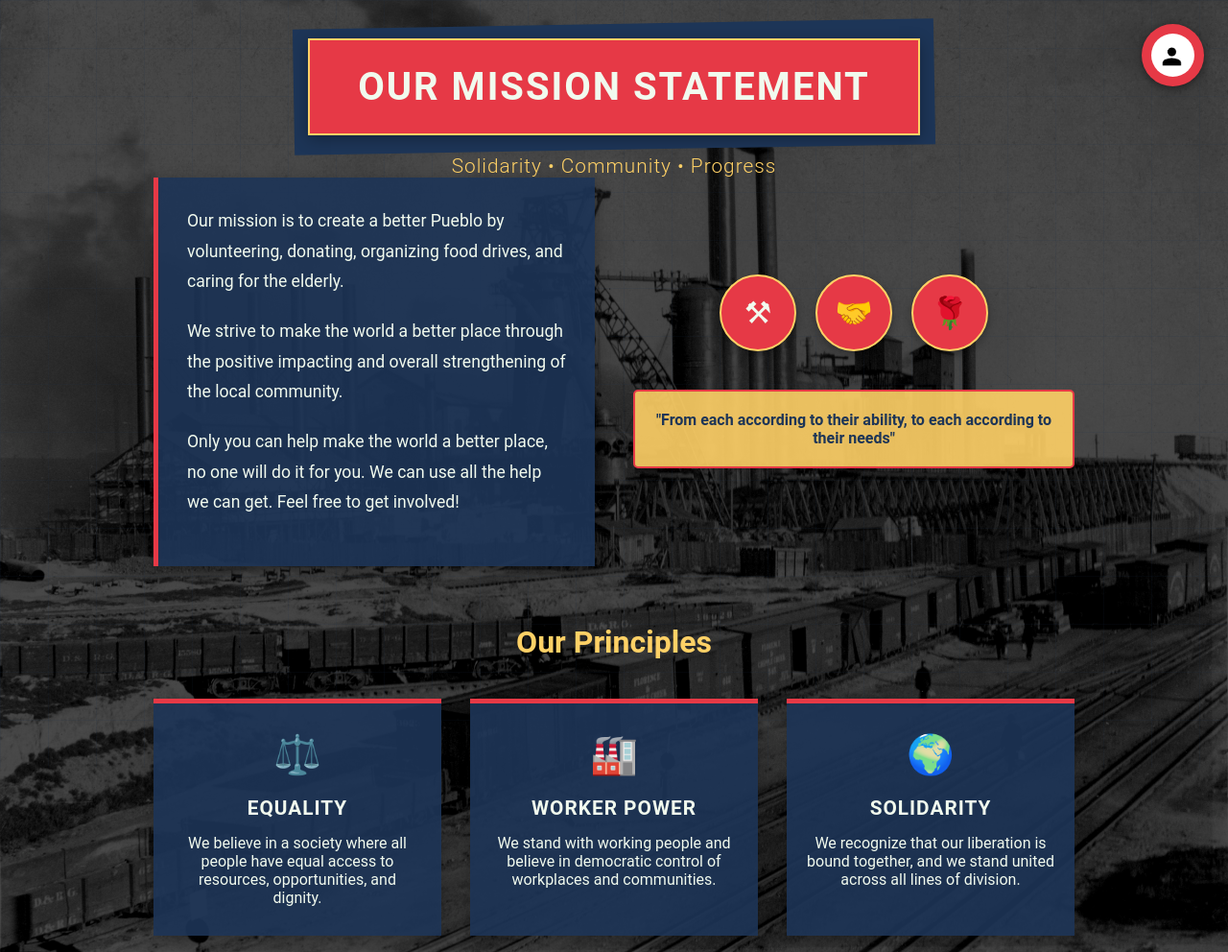
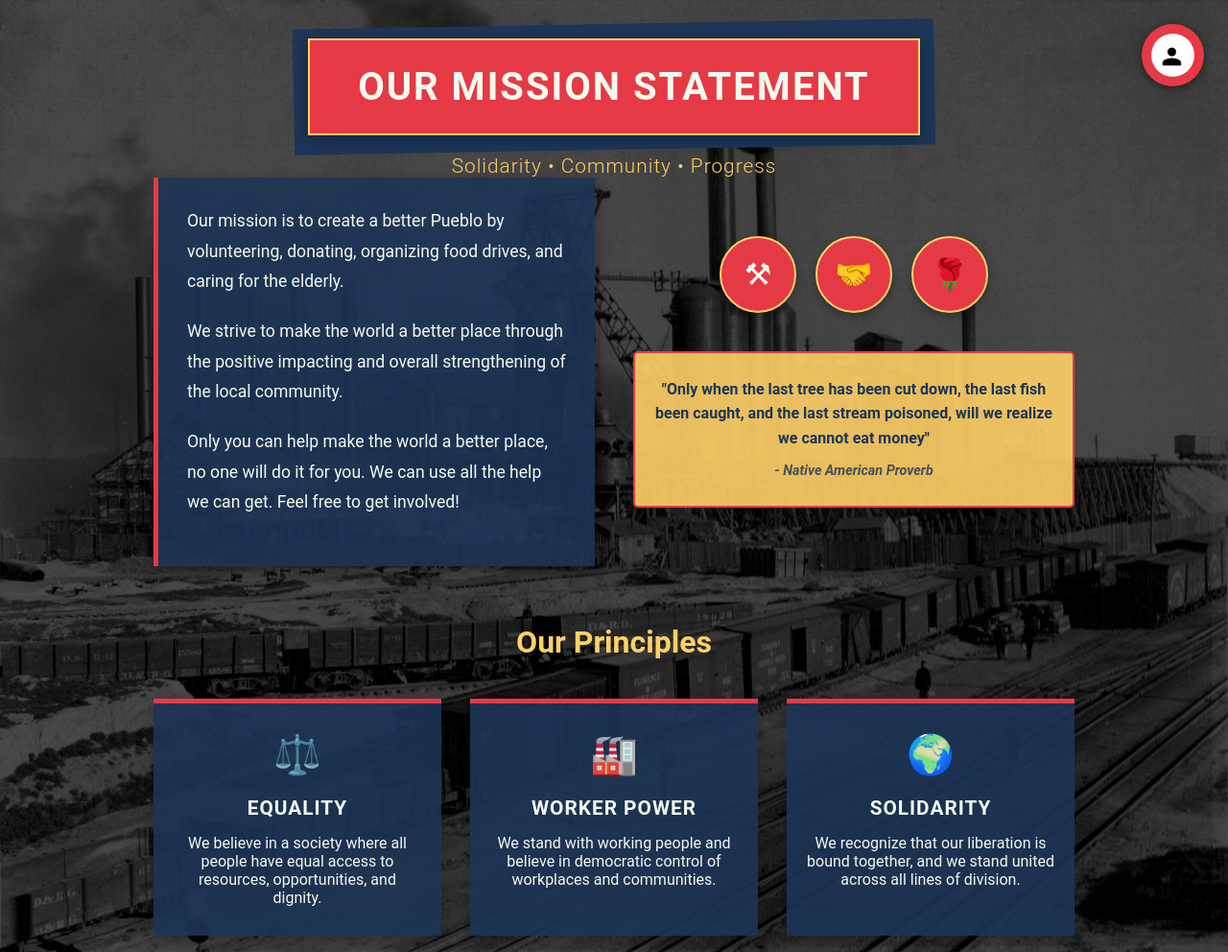
Before and after one commit to PuebloCommunists/PuebloColorado, a plain HTML site: page mission.html in a window 1280 px wide. Shown: the top 992 px of the page at 96% size. Drawn offline with Linux system fonts and the light colour scheme.

Commit message:
Add files via upload

```diff
--- a/mission.html
+++ b/mission.html
@@ -26,7 +26,8 @@ body { font-family: 'Roboto', Arial; min-height: 100vh; display: flex; flex-dire
 .mission-visual { display: flex; flex-direction: column; align-items: center; justify-content: center; gap: 20px; }
 .symbol { width: 80px; height: 80px; background: var(--red); display: flex; align-items: center; justify-content: center; border-radius: 50%; font-size: 2rem;
           box-shadow: 0 4px 10px rgba(0,0,0,0.3); border: 2px solid var(--yellow); }
-.callout-box { background: rgba(255,209,102,0.9); color: var(--dark-blue); padding: 20px; border-radius: 5px; text-align: center; font-weight: 700; border: 2px solid var(--red); }
+.callout-box { background: rgba(255,209,102,0.9); color: var(--dark-blue); padding: 25px 20px; border-radius: 5px; text-align: center; font-weight: 600; border: 2px solid var(--red); line-height: 1.6; }
+.quote-citation { font-size: 0.9rem; font-style: italic; margin-top: 10px; color: var(--dark-blue); opacity: 0.8; }
 .values-grid { display: grid; grid-template-columns: repeat(3, 1fr); gap: 30px; margin-bottom: 60px; }
 .value-card { background: rgba(29,53,87,0.9); padding: 30px 20px; text-align: center; border-top: 5px solid var(--red); box-shadow: 0 5px 15px rgba(0,0,0,0.2); }
 .value-icon { font-size: 2.5rem; margin-bottom: 20px; color: var(--yellow); }
@@ -131,7 +132,10 @@ body { font-family: 'Roboto', Arial; min-height: 100vh; display: flex; flex-dire
     </div>
     <div class="mission-visual">
       <div class="symbol-container" style="display:flex;gap:20px;margin-bottom:20px;"><div class="symbol">⚒</div><div class="symbol">🤝</div><div class="symbol">🌹</div></div>
-      <div class="callout-box">"From each according to their ability, to each according to their needs"</div>
+      <div class="callout-box">
+        "Only when the last tree has been cut down, the last fish been caught, and the last stream poisoned, will we realize we cannot eat money"
+        <div class="quote-citation">- Native American Proverb</div>
+      </div>
     </div>
   </div>
   <div class="values-section"><h2 class="section-title" style="font-size:2rem;text-align:center;margin-bottom:40px;color:var(--yellow);">Our Principles</h2>
```
